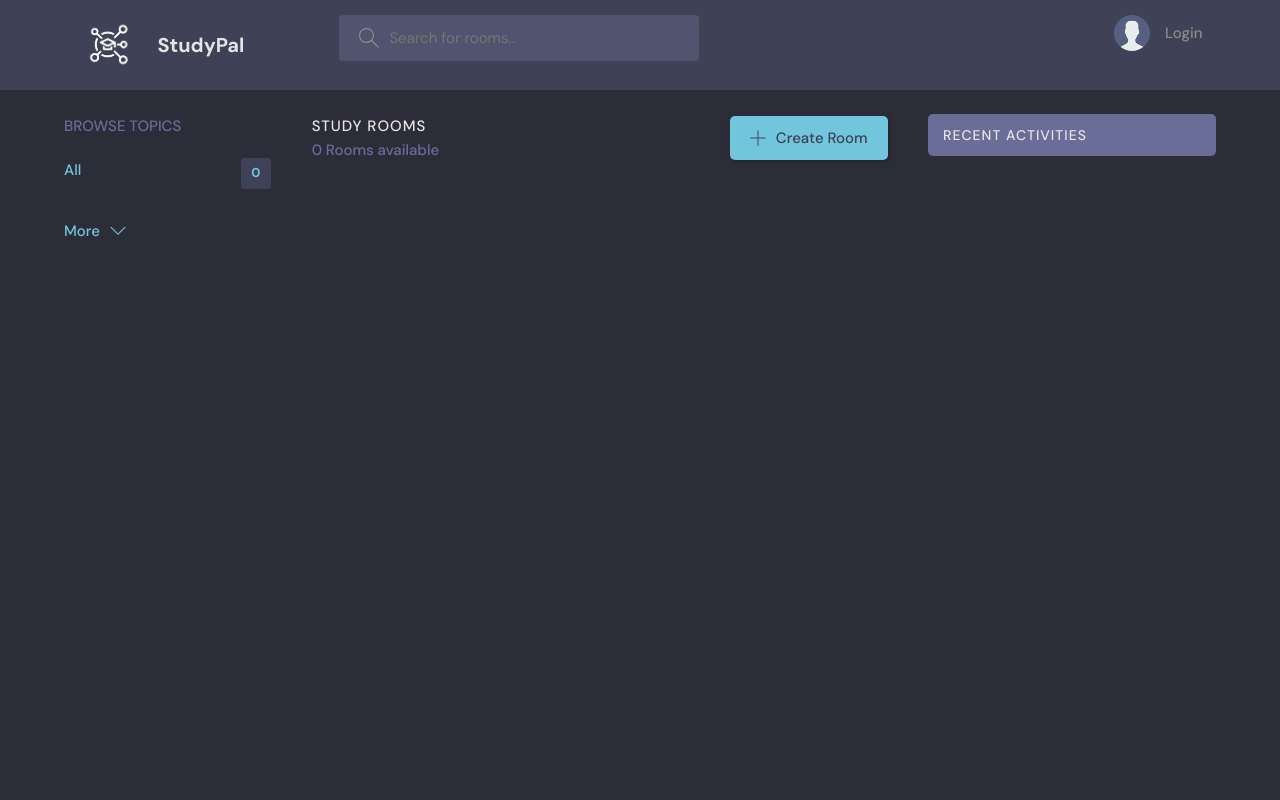
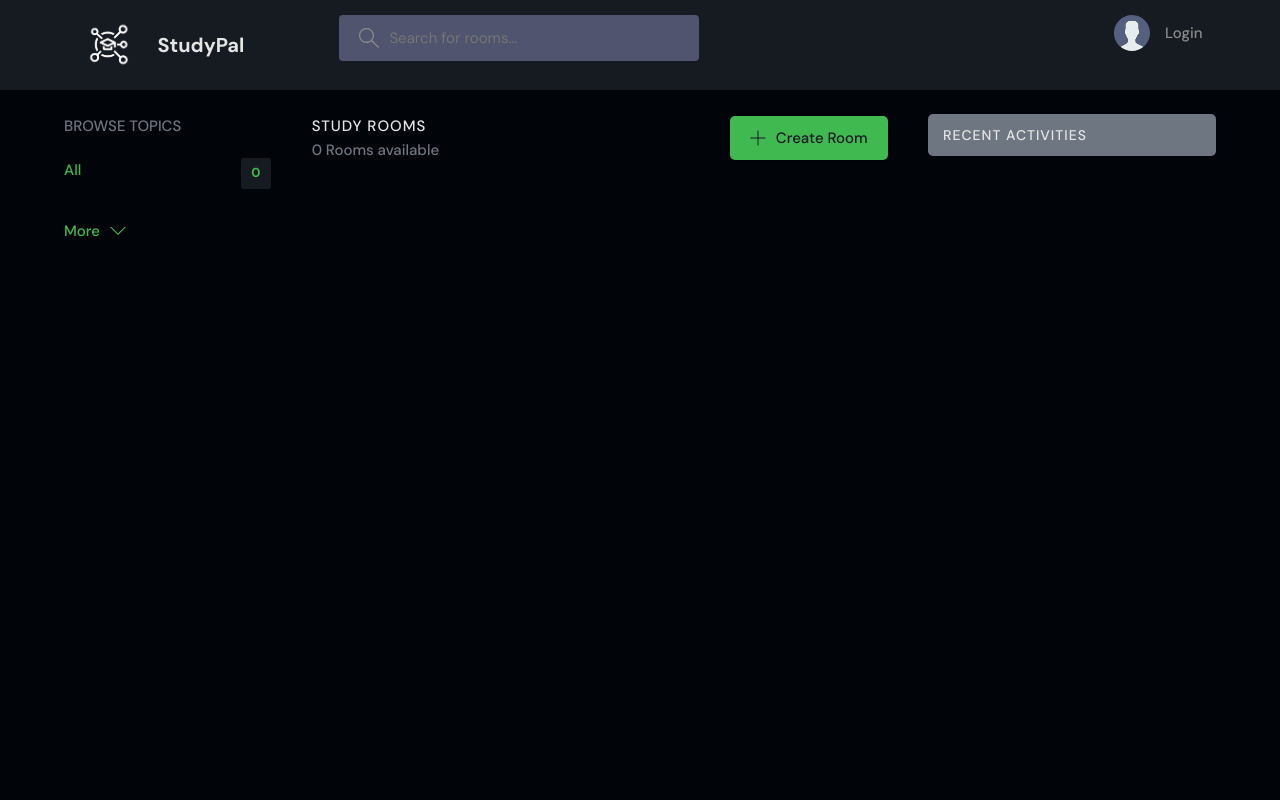
Before and after one commit to Isa1asN/studypal_django, a Django app: page / in a window 1280 px wide. Run offline with Django 4.2, Linux system fonts and the light colour scheme; data that the repository does not hold is empty.

Commit message:
added github like style

```diff
--- a/static/styles/style.css
+++ b/static/styles/style.css
@@ -1,15 +1,15 @@
 @import url("https://fonts.googleapis.com/css2?family=DM+Sans:wght@400;500;700&display=swap");
 
 :root {
-  --color-main: #71c6dd;
+  --color-main: #3fb950;
   --color-main-light: #e1f6fb;
-  --color-dark: #3f4156;
+  --color-dark: #161b22;
   --color-dark-medium: #51546e;
-  --color-dark-light: #696d97;
+  --color-dark-light: #6e7681;
   --color-light: #e5e5e5;
   --color-gray: #8b8b8b;
   --color-light-gray: #b2bdbd;
-  --color-bg: #2d2d39;
+  --color-bg: #010409;
   --color-success: #5dd693;
   --color-error: #fc4b0b;
 }
```
